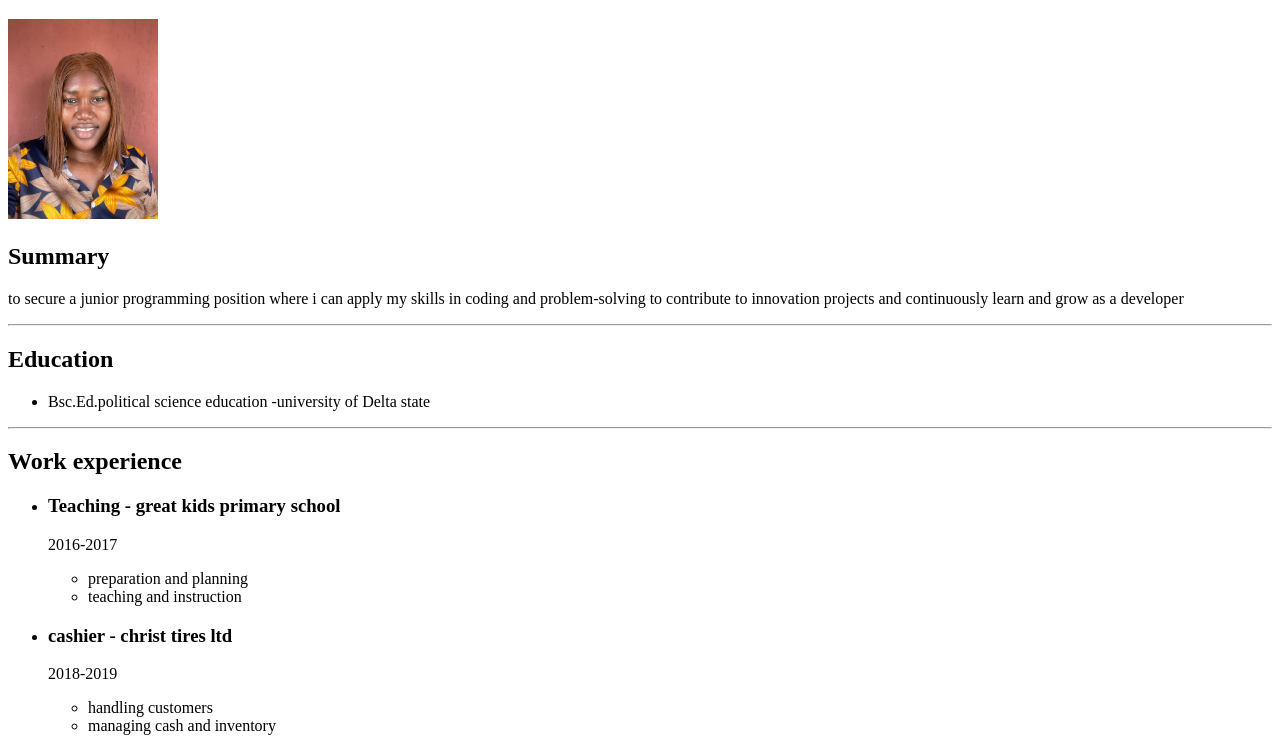
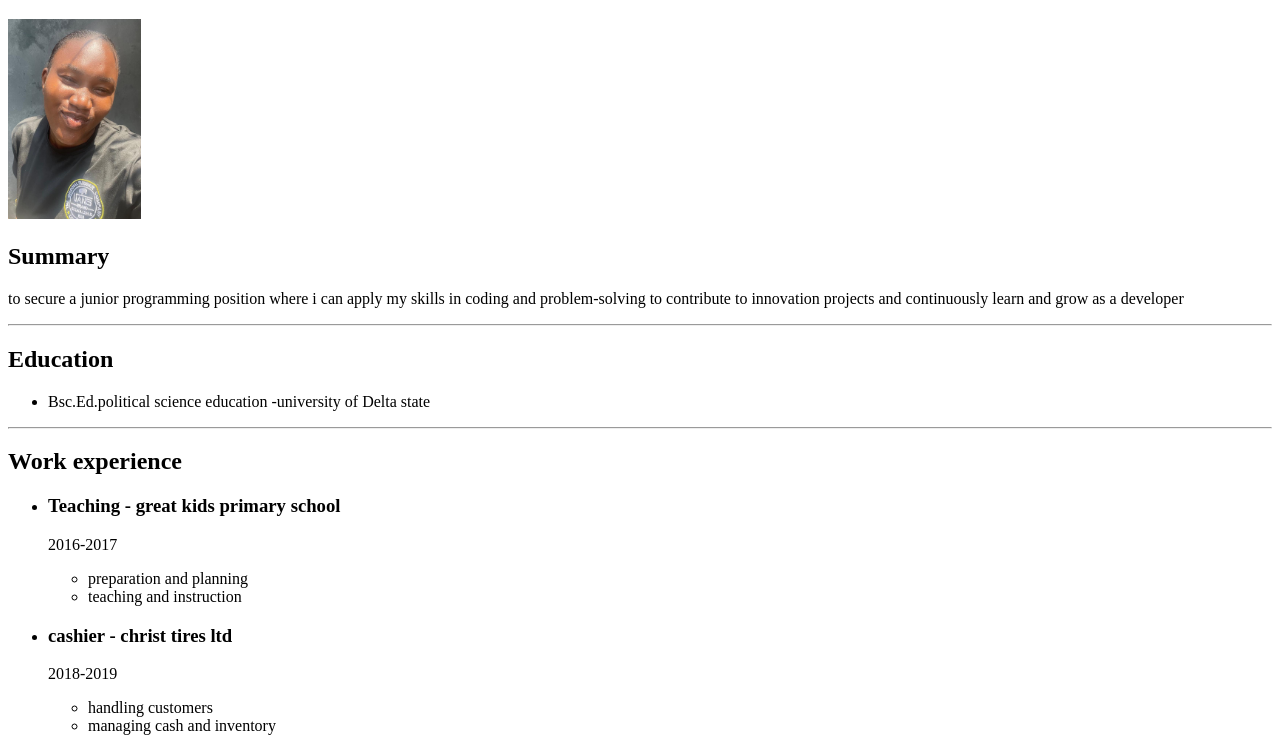
Before and after one commit to okiblessing/capstone-project-1, a plain HTML site: page index.html in a window 1280 px wide. Shown: the part 61-800 px from the top of the page. Drawn offline with Linux system fonts and the light colour scheme.

Commit message:
change a line

```diff
--- a/index.html
+++ b/index.html
@@ -8,7 +8,7 @@
 </head>
 <body>
     <h1>oki blessing onome</h1>
-    <img src="./d843da47-e58c-412f-baa5-f65ab1ae608f.JPG" alt="a picture of oki blessing onome" height="200"/>
+    <img src="./ad50b547-530d-4b23-a7ab-7aefadd437c7.JPG" alt="a picture of oki blessing onome" height="200"/>
     <h2>Summary</h2>
     <p>to secure a junior programming position where i can apply my skills in coding and problem-solving to contribute to innovation projects and continuously learn and grow as a developer</p>
     <hr/>
```
Also changed, not shown: ad50b547-530d-4b23-a7ab-7aefadd437c7.JPG (added).
